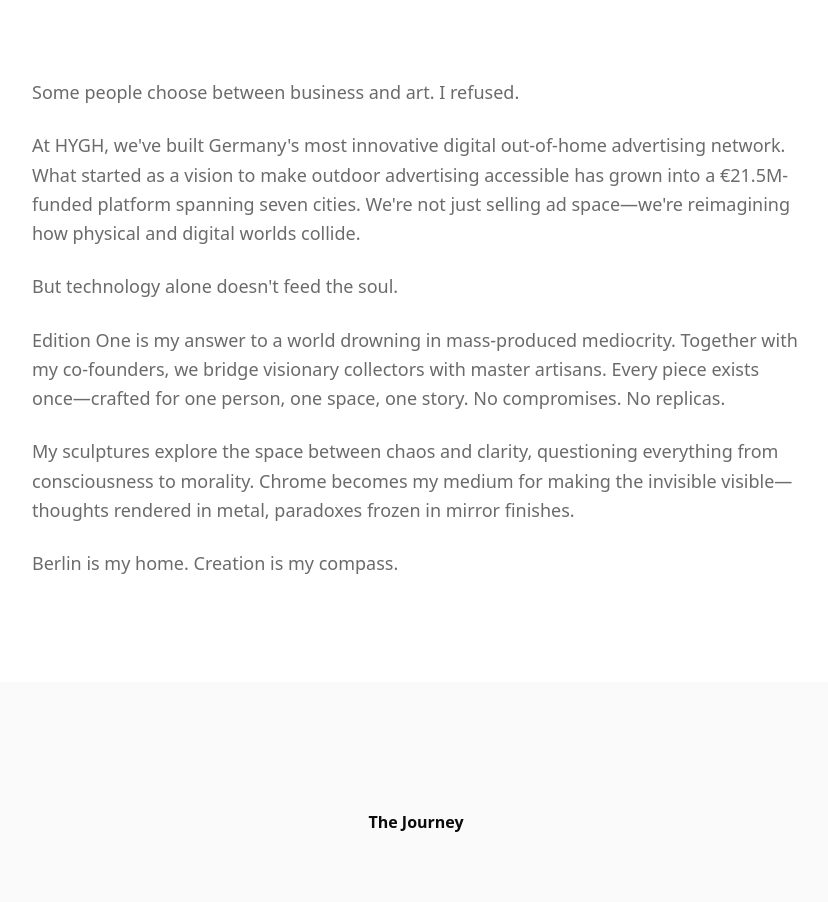
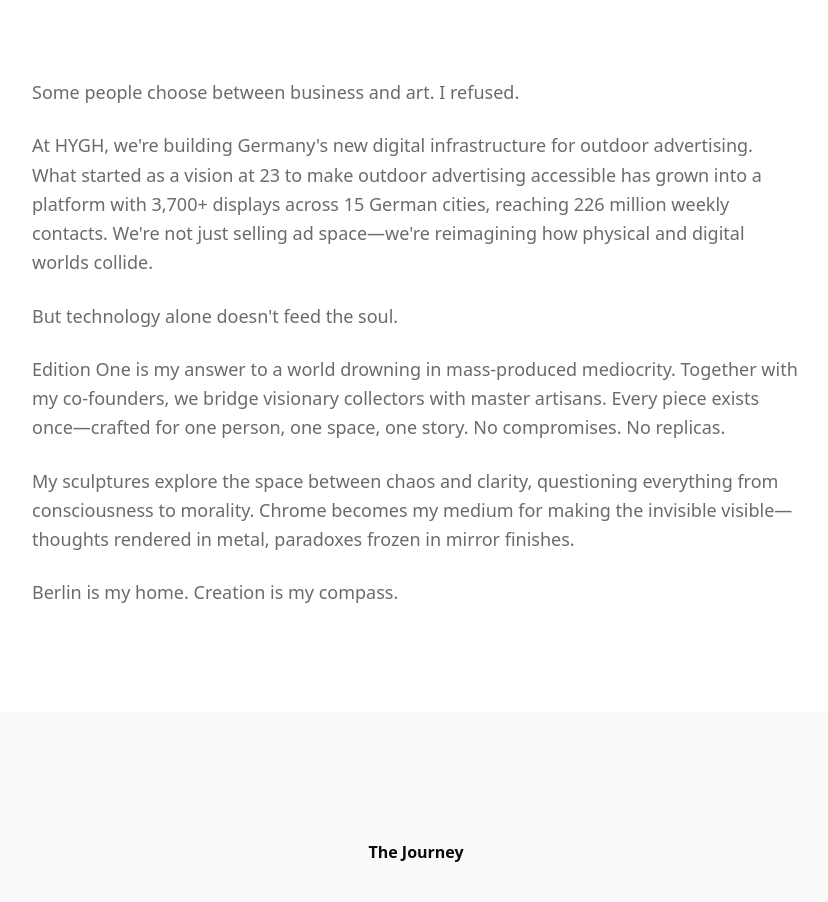
Before and after one commit to EditionOneAdmin/antonius-link, a Next.js app: page /antonius-link/about in a window 1280 px wide. Shown: the part 940-1842 px from the top of the page, without its empty margins (224-1052 px from the left). Built offline with nearby package versions, Linux system fonts and the light colour scheme.

Commit message:
[antonius.link] Update bio with current HYGH stats
- Updated intro: 'building digital infrastructure' instead of 'democratizing'
- Updated full bio: 3,700+ displays, 15 cities, 226M weekly contacts
- Removed €21.5M funding mention, focus on scale
- Added 'founded at 23' narrative

```diff
--- a/src/data/content.ts
+++ b/src/data/content.ts
@@ -13,11 +13,11 @@
 
 export const bio = {
   tagline: 'Where Technology Meets Artistry',
-  intro: `I exist at the intersection of two worlds. By day, I'm reshaping how brands connect with audiences through HYGH—democratizing outdoor advertising across Germany. By night, I transform raw materials into chrome-plated meditations on existence through Edition One.`,
+  intro: `I exist at the intersection of two worlds. By day, I'm reshaping how brands connect with audiences through HYGH—building the digital infrastructure for programmatic outdoor advertising across Germany. By night, I transform raw materials into chrome-plated meditations on existence through Edition One.`,
 
   full: `Some people choose between business and art. I refused.
 
-At HYGH, we've built Germany's most innovative digital out-of-home advertising network. What started as a vision to make outdoor advertising accessible has grown into a €21.5M-funded platform spanning seven cities. We're not just selling ad space—we're reimagining how physical and digital worlds collide.
+At HYGH, we're building Germany's new digital infrastructure for outdoor advertising. What started as a vision at 23 to make outdoor advertising accessible has grown into a platform with 3,700+ displays across 15 German cities, reaching 226 million weekly contacts. We're not just selling ad space—we're reimagining how physical and digital worlds collide.
 
 But technology alone doesn't feed the soul.
 
```
